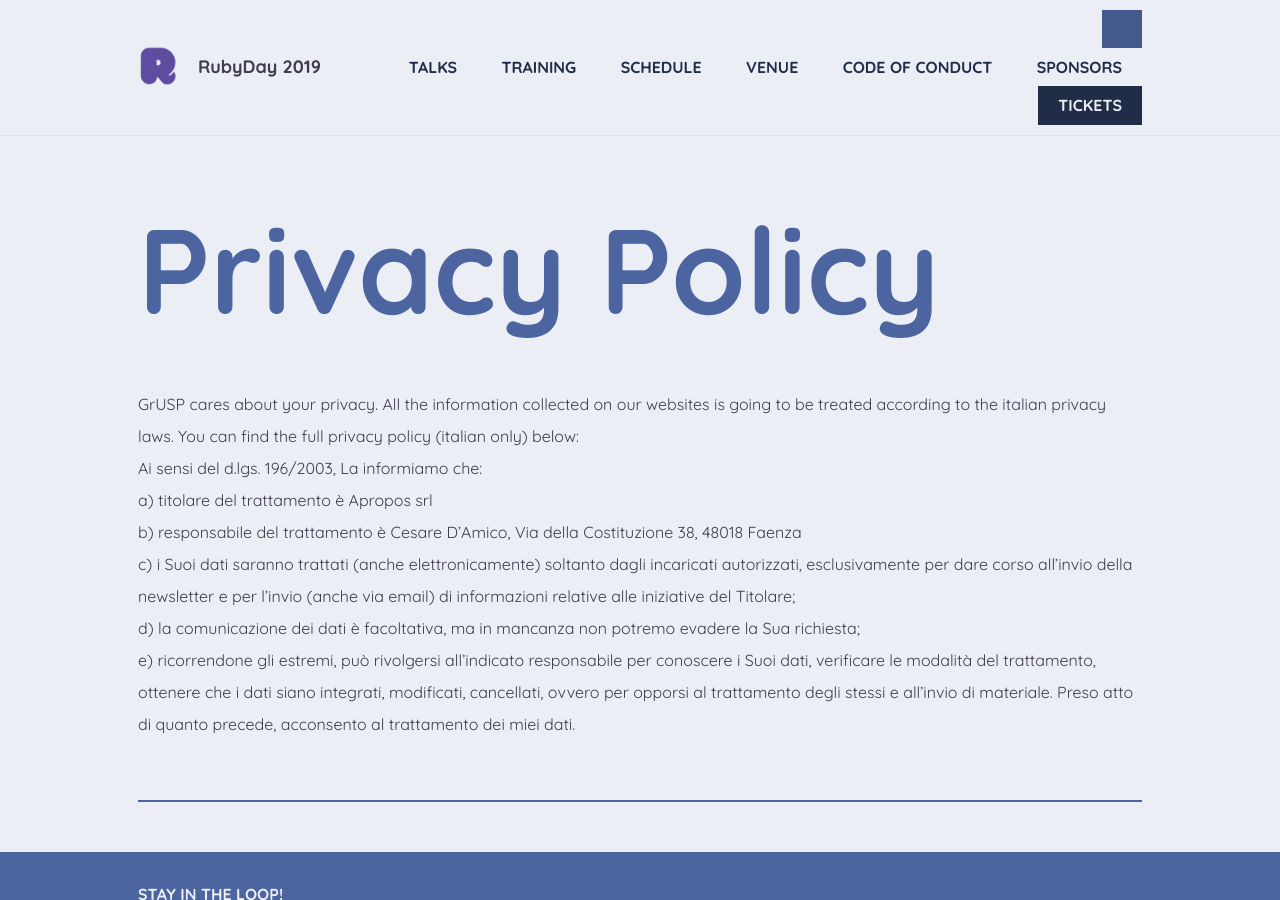
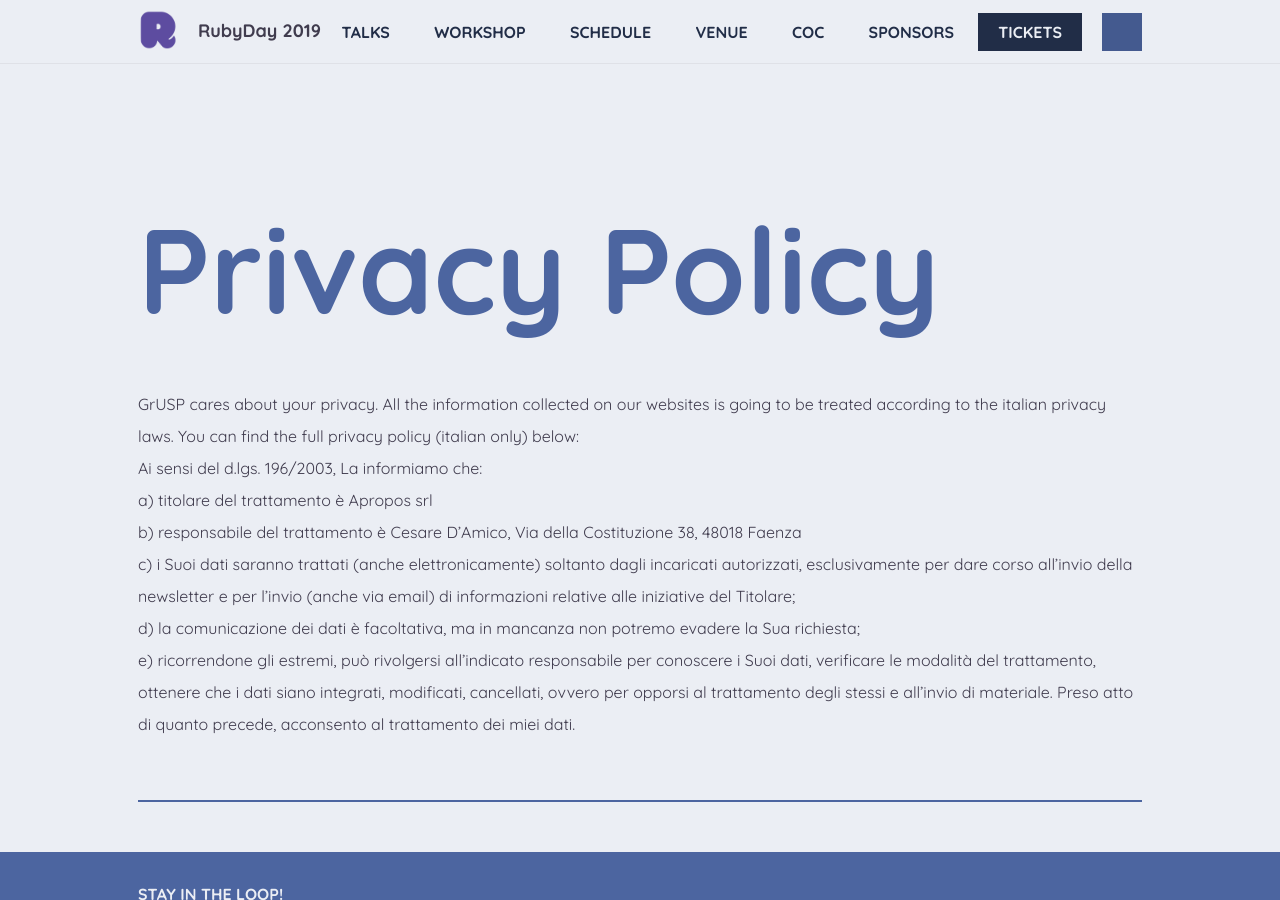
Before and after one commit to GrUSP/2019.rubyday.it, a Jekyll site: the page built from privacy-policy.html, in a window 1280 px wide and 900 px high. Built offline with Jekyll 4.4.1, drawn with Linux system fonts in a browser that asks for light colours; some web fonts are replaced; comment, search, counter and statistics services are not loaded.

Commit message:
Update header.html

```diff
--- a/_includes/layout/header.html
+++ b/_includes/layout/header.html
@@ -32,7 +32,7 @@
           {% endif %}
           {% if site.data.conference.training_available %}
             <a href="{{ site.baseurl }}/training.html" class="button">
-              Training
+              Workshop
             </a>
           {% endif %}
           {% if site.data.conference.schedule_available %}
@@ -44,7 +44,7 @@
             Venue
           </a>
           <a href="{{ site.baseurl }}/coc.html" class="button button--no-tablet-small">
-            Code of Conduct
+            CoC
           </a>
           <a href="{{ site.baseurl }}/sponsor.html" class="button button--no-tablet-small">
             Sponsors
```
